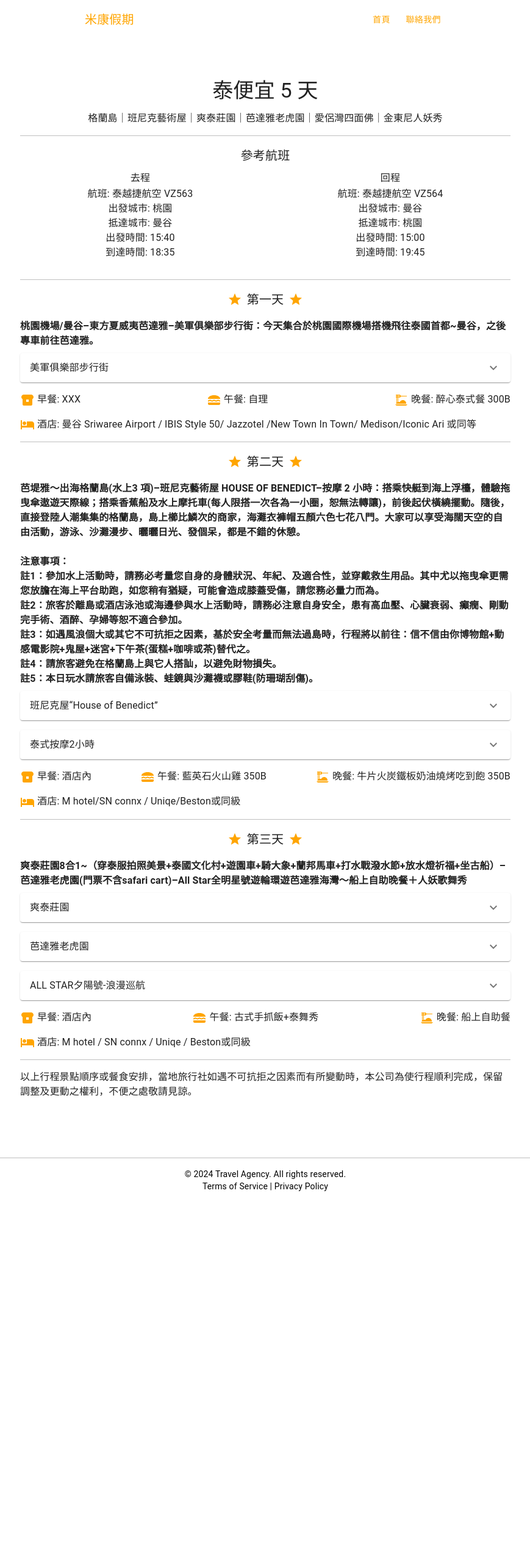
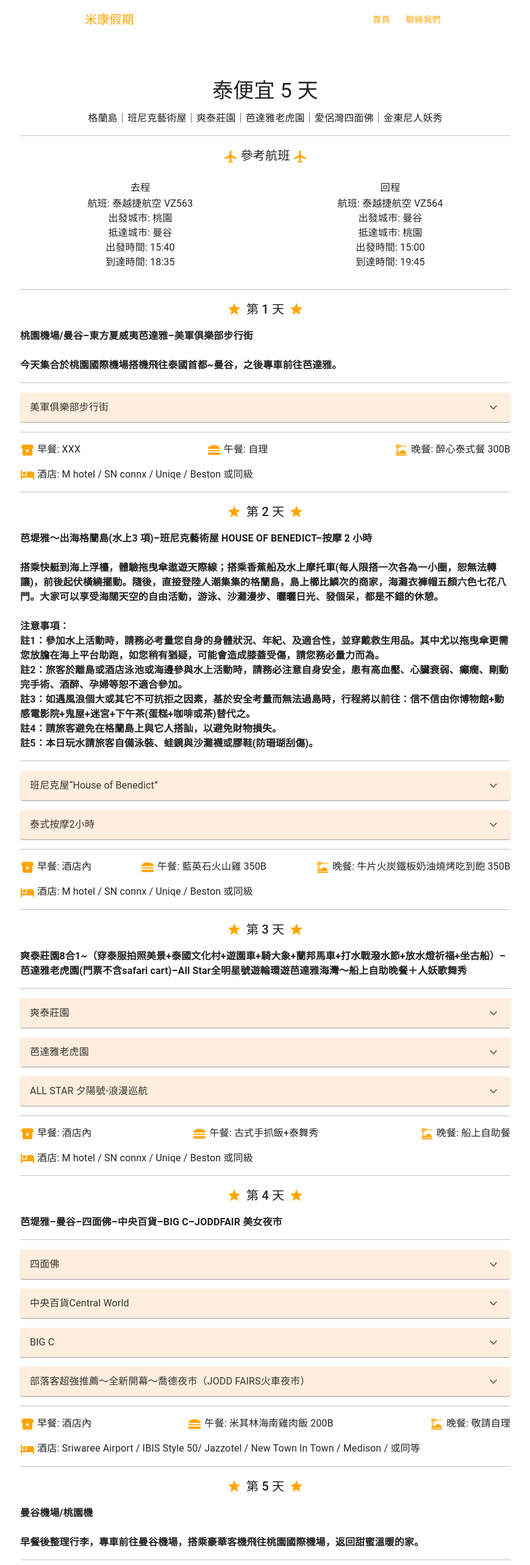
Before and after one commit to weihsuankang/travel-agency, a React (Create React App) app: page /trips/1 in a window 1280 px wide. Shown: the top 2566 px of the page at 61% size, without its empty margins (205-1074 px from the left). Before the commit the page ends 1972 px from the top, so only its background shows below. Built offline with nearby package versions, Linux system fonts and the light colour scheme.

Commit message:
change accordion color and finish trip1

```diff
--- a/src/data/trip1.json
+++ b/src/data/trip1.json
@@ -21,8 +21,8 @@
     ],
     "itinerary": [
       {
-        "day": "第一天",
-        "dayDescription": "桃園機場/曼谷–東方夏威夷芭達雅–美軍俱樂部步行街：今天集合於桃園國際機場搭機飛往泰國首都~曼谷，之後專車前往芭達雅。",
+        "day": "第 1 天",
+        "dayDescription": "桃園機場/曼谷–東方夏威夷芭達雅–美軍俱樂部步行街<br /><br />今天集合於桃園國際機場搭機飛往泰國首都~曼谷，之後專車前往芭達雅。",
         "attractions": [
             {
             "attractionTitle": "美軍俱樂部步行街",
@@ -31,11 +31,11 @@
           }
         ],
         "meals": { "breakfast": "XXX", "lunch": "自理", "dinner": "醉心泰式餐 300B" },
-        "hotel": "曼谷 Sriwaree Airport / IBIS Style 50/ Jazzotel /New Town In Town/ Medison/Iconic Ari 或同等"
+        "hotel": "M hotel / SN connx / Uniqe / Beston 或同級"
       },
       {
-        "day": "第二天",
-        "dayDescription": "芭堤雅～出海格蘭島(水上3 項)–班尼克藝術屋 HOUSE OF BENEDICT–按摩 2 小時：搭乘快艇到海上浮檯，體驗拖曳傘遨遊天際線；搭乘香蕉船及水上摩托車(每人限搭一次各為一小圈，恕無法轉讓)，前後起伏橫繞擺動。隨後，直接登陸人潮集集的格蘭島，島上櫛比鱗次的商家，海灘衣褲帽五顏六色七花八門。大家可以享受海闊天空的自由活動，游泳、沙灘漫步、曬曬日光、發個呆，都是不錯的休憩。<br /><br />注意事項：<br />註1：參加水上活動時，請務必考量您自身的身體狀況、年紀、及適合性，並穿戴救生用品。其中尤以拖曳傘更需您放膽在海上平台助跑，如您稍有猶疑，可能會造成膝蓋受傷，請您務必量力而為。<br />註2：旅客於離島或酒店泳池或海邊參與水上活動時，請務必注意自身安全，患有高血壓、心臟衰弱、癲癇、剛動完手術、酒醉、孕婦等恕不適合參加。<br />註3：如遇風浪個大或其它不可抗拒之因素，基於安全考量而無法過島時，行程將以前往：信不信由你博物館+動感電影院+鬼屋+迷宮+下午茶(蛋糕+咖啡或茶)替代之。<br />註4：請旅客避免在格蘭島上與它人搭訕，以避免財物損失。<br />註5：本日玩水請旅客自備泳裝、蛙鏡與沙灘襪或膠鞋(防珊瑚刮傷)。",
+        "day": "第 2 天",
+        "dayDescription": "芭堤雅～出海格蘭島(水上3 項)–班尼克藝術屋 HOUSE OF BENEDICT–按摩 2 小時<br /><br />搭乘快艇到海上浮檯，體驗拖曳傘遨遊天際線；搭乘香蕉船及水上摩托車(每人限搭一次各為一小圈，恕無法轉讓)，前後起伏橫繞擺動。隨後，直接登陸人潮集集的格蘭島，島上櫛比鱗次的商家，海灘衣褲帽五顏六色七花八門。大家可以享受海闊天空的自由活動，游泳、沙灘漫步、曬曬日光、發個呆，都是不錯的休憩。<br /><br />注意事項：<br />註1：參加水上活動時，請務必考量您自身的身體狀況、年紀、及適合性，並穿戴救生用品。其中尤以拖曳傘更需您放膽在海上平台助跑，如您稍有猶疑，可能會造成膝蓋受傷，請您務必量力而為。<br />註2：旅客於離島或酒店泳池或海邊參與水上活動時，請務必注意自身安全，患有高血壓、心臟衰弱、癲癇、剛動完手術、酒醉、孕婦等恕不適合參加。<br />註3：如遇風浪個大或其它不可抗拒之因素，基於安全考量而無法過島時，行程將以前往：信不信由你博物館+動感電影院+鬼屋+迷宮+下午茶(蛋糕+咖啡或茶)替代之。<br />註4：請旅客避免在格蘭島上與它人搭訕，以避免財物損失。<br />註5：本日玩水請旅客自備泳裝、蛙鏡與沙灘襪或膠鞋(防珊瑚刮傷)。",
         "attractions": [
           {
             "attractionTitle": "班尼克屋“House of Benedict”",
@@ -43,14 +43,14 @@
           },
           {
             "attractionTitle": "泰式按摩2小時",
-            "attractionDescription": "泰式按摩為泰國古代醫學文化之一，擁有四千多年歷史，源遠 流長。古代泰國皇族利用它作為強身健體和治療身體勞損方法之一。泰式古法按摩，利用手指、 手臂、膝部和雙腿等按摩穴位，並在肌肉和關節上按壓和伸展，令身體、精神和心靈回復平衡， 促進血液循環、呼吸系統、神經系統、消化系統運作正常和肌肉皮膚新陳代謝，讓您的精神和身 體保持最佳狀態。註:建議按摩師小費泰幣100元/人。註:16歲以下青幼兒為顧及骨骼發育的成長，恕無法體驗泰式指壓（亦無法以其他活動取代或要求退費），敬請見諒。"
+            "attractionDescription": "泰式按摩為泰國古代醫學文化之一，擁有四千多年歷史，源遠 流長。古代泰國皇族利用它作為強身健體和治療身體勞損方法之一。泰式古法按摩，利用手指、 手臂、膝部和雙腿等按摩穴位，並在肌肉和關節上按壓和伸展，令身體、精神和心靈回復平衡， 促進血液循環、呼吸系統、神經系統、消化系統運作正常和肌肉皮膚新陳代謝，讓您的精神和身 體保持最佳狀態。<br /><br />註:建議按摩師小費泰幣100元/人。<br /><br />註:16歲以下青幼兒為顧及骨骼發育的成長，恕無法體驗泰式指壓（亦無法以其他活動取代或要求退費），敬請見諒。"
           }
         ],
         "meals": { "breakfast": "酒店內", "lunch": "藍英石火山雞 350B", "dinner": "牛片火炭鐵板奶油燒烤吃到飽 350B" },
-        "hotel": "M hotel/SN connx / Uniqe/Beston或同級"
+        "hotel": "M hotel / SN connx / Uniqe / Beston 或同級"
       },
       {
-        "day": "第三天",
+        "day": "第 3 天",
         "dayDescription": "爽泰莊園8合1~（穿泰服拍照美景+泰國文化村+遊園車+騎大象+蘭邦馬車+打水戰潑水節+放水燈祈福+坐古船）–芭達雅老虎園(門票不含safari cart)–All Star全明星號遊輪環遊芭達雅海灣～船上自助晚餐＋人妖歌舞秀",
         "attractions": [
           {
@@ -62,12 +62,43 @@
             "attractionDescription": "位於芭達雅的 Tiger Park，號稱是亞洲目前最大的老虎園，裡面飼養了許多品種及各種大小老虎供遊客參觀。老虎園內有驚心動魄的猛虎捕食秀，也有可愛溫馴的小老虎可以讓你親手抱抱，如果你膽子夠大，還可以與大老虎來個完全零距離、百分百貼身的親密照喔～"
           },
           {
-            "attractionTitle": "ALL STAR夕陽號-浪漫巡航",
+            "attractionTitle": "ALL STAR 夕陽號-浪漫巡航",
             "attractionDescription": "All Star全明星號遊輪是2019年1月15號啟航於芭達雅海灣，其四大亮點是別的自助餐跟人妖秀所無法比擬：<br />1.海灣航行： 芭達雅All Star全明星號是目前為止唯一一搜擁有芭達雅海事局批準可在芭達雅灣航行的遊船；和東方公主號不同，它並不是停留在海中央，而是環遊整個芭提雅海灣，遊覽整個芭堤雅。全船一共有250個位置，共三層，第三層將會打造為芭堤雅網紅景點，提供給遊客拍照使用。<br />2.高端定位：芭達雅All Star全明星號直接停靠於碼頭，無需乘坐渡船即可上船，上船時有公主和服務員在船上迎接，讓每個人都感受到貴賓般的待遇，全明星號的定位就是高端，無論是裝修還是船內的配套設施無一不體現出這個特點，船上的一切用具都是針對這艘船所訂制的，一切都讓你感受到時這麽的獨一無二。<br />3.品質表演：芭達雅All Star全明星號船上參加表演的公主都是歷屆【Tiffany】選美的獲獎者，【Tiffany】小姐是泰國最著名的變性人選美大會，每年都在芭達雅舉行，都會吸引大批遊客。<br />4.可口美食： 芭達雅All Star全明星號上的美食也不會讓您失望，一邊享用美食，一邊觀賞美景，體驗不一樣的芭達雅。遊船上不僅提供豐富的美食，另有時令水果，啤酒，飲料供您選擇。"
           }
         ],
         "meals": { "breakfast": "酒店內", "lunch": "古式手抓飯+泰舞秀", "dinner": "船上自助餐" },
-        "hotel": "M hotel / SN connx / Uniqe / Beston或同級"
+        "hotel": "M hotel / SN connx / Uniqe / Beston 或同級"
+      },
+      {
+        "day": "第 4 天",
+        "dayDescription": "芭堤雅–曼谷–四面佛–中央百貨–BIG C–JODDFAIR 美女夜市",
+        "attractions": [
+          {
+            "attractionTitle": "四面佛",
+            "attractionDescription": "位於泰國曼谷君悅酒店旁的一座四面神神壇，地處伊拉旺(Erawan，又譯愛侶灣)的Ratchadamri路和Phloen Chit路交界，是泰國香火最鼎盛的膜拜據點之一，每日都有許多來自世界各地的信眾前往參拜或祈禱，而君悅酒店鄰近的大型商場Central World也是曼谷著名的旅遊觀光勝地。若是您要參拜四面佛，首先到一旁的櫃檯購買香柱與花環一份，從正面的佛像開始順時針拜，一面佛像拜完，再掛上一個小花環，依序拜完四個，而小蠟燭則是插在特別想祈求的那一面的香壇上(例如：背面的姻緣佛像)，這樣就完成囉！"
+          },
+          {
+            "attractionTitle": "中央百貨Central World",
+            "attractionDescription": "泰國曼谷最強大的購物商圈是Central World除了是東南亞最大型的Shopping Mall，周邊各種商場、酒店與特色店家錯綜林立，將 Central World轉變為現在曼谷的購物指標地區，也是曼谷購物區的精神指標！曼谷Central World設計新潮時尚，聘請美、德建築師創新使用長達300公尺長的「玻璃式帷幕」，讓整棟建築有如大型透明展示櫥窗，頗有藝術風格；入夜後打亮LED螢幕，更加顯眼閃亮。"
+          },
+          {
+            "attractionTitle": "BIG C",
+            "attractionDescription": "來到泰國曼谷，如果你想要一次購足所有零食、藥品及生活用品，一定要來Big C Supercenter，來這邊買齊所有東西，價格合理，種類齊全。"
+          },
+          {
+            "attractionTitle": "部落客超強推薦～全新開幕～喬德夜市（JODD FAIRS火車夜市）",
+            "attractionDescription": "因疫情吹熄燈號的曼谷拉差達火車夜市，近日改名喬德夜市，重新開業，許多昔日火車夜市的熱門攤位，例如火山排骨、水果姬…等也紛紛回歸。以往招牌彩虹帳篷換成了清新白色，JODDFAIRS市集多了一份文青感。儘管有一些攤位不復見，但也多了許多新攤商進駐。除此之外，為人熟知的火山排骨、水果姬也重新回歸。JODDFAIRS市集每天11:00至24:00營業，此次以新品牌回歸，也讓不少民眾和遊客感到驚喜！"
+          }
+        ],
+        "meals": { "breakfast": "酒店內", "lunch": "米其林海南雞肉飯 200B", "dinner": "敬請自理" },
+        "hotel": "Sriwaree Airport / IBIS Style 50/ Jazzotel / New Town In Town / Medison / 或同等"
+      },
+      {
+        "day": "第 5 天",
+        "dayDescription": "曼谷機場/桃園機<br /><br />早餐後整理行李，專車前往曼谷機場，搭乘豪華客機飛往桃園國際機場，返回甜蜜溫暖的家。",
+        "attractions":[],
+        "meals": { "breakfast": "酒店內", "lunch": "機上簡餐", "dinner": "XXX" },
+        "hotel": "溫暖的家"
       }
     ],
     "remark": "以上行程景點順序或餐食安排，當地旅行社如遇不可抗拒之因素而有所變動時，本公司為使行程順利完成，保留調整及更動之權利，不便之處敬請見諒。"
--- a/src/pages/TripDetail.js
+++ b/src/pages/TripDetail.js
@@ -8,6 +8,7 @@ import Grid from '@mui/material/Grid';
 import BreakfastDiningIcon from '@mui/icons-material/BreakfastDining';
 import LunchDiningIcon from '@mui/icons-material/LunchDining';
 import DinnerDiningIcon from '@mui/icons-material/DinnerDining';
+import LocalAirportIcon from '@mui/icons-material/LocalAirport';
 import Accordion from '@mui/material/Accordion';
 import AccordionSummary from '@mui/material/AccordionSummary';
 import AccordionDetails from '@mui/material/AccordionDetails';
@@ -42,7 +43,11 @@ const TripDetail = () => {
         <Typography variant="h4" gutterBottom align="center">{trip.travelTitle}</Typography>
         <Typography variant="body1" gutterBottom align="center">{trip.travelTitleDescription}</Typography>
         <Divider sx={{ my: 2, borderColor: 'rgba(0, 0, 0, 0.8)' }} />
-        <Typography variant="h6" gutterBottom align="center">參考航班</Typography>
+        <Box sx={{ display: 'flex', justifyContent: 'center', alignItems: 'center', mb: 2 }}>
+            <Typography variant="h6" gutterBottom align="center">
+                <LocalAirportIcon sx={{color: 'orange'}}/>  參考航班  <LocalAirportIcon sx={{color: 'orange'}}/>
+            </Typography>
+        </Box>
         <Grid container spacing={2} justifyContent="center">
           <Grid item xs={12} sm={6}>
             <Typography variant="subtitle1" align="center">去程</Typography>
@@ -77,10 +82,11 @@ const TripDetail = () => {
               <StarIcon sx={{ color: 'orange' }} />
             </Box>
             <Typography variant="body1" sx={{ mb: 1, fontWeight: 'bold' }} dangerouslySetInnerHTML={{ __html: day.dayDescription }} />
+            <Divider sx={{ my: 2, borderColor: 'rgba(0, 0, 0, 0.8)' }} />
             <Grid container spacing={2} sx={{ mb: 2 }}>
               {day.attractions.map((attraction, idx) => (
                 <Grid item xs={12} key={idx}>
-                  <Accordion>
+                  <Accordion sx={{ backgroundColor: '#FFEEDD', color: '#333'}}>
                     <AccordionSummary
                       expandIcon={<ExpandMoreIcon />}
                       aria-controls={`panel${idx}-content`}
@@ -95,6 +101,7 @@ const TripDetail = () => {
                 </Grid>
               ))}
             </Grid>
+            <Divider sx={{ my: 2, borderColor: 'rgba(0, 0, 0, 0.8)' }} />
             <Box sx={{ display: 'flex', justifyContent: 'space-between', mb: 2 }}>
               <Typography variant="body1"><BreakfastDiningIcon sx={{color: 'orange'}}/>  早餐: {day.meals.breakfast}</Typography>
               <Typography variant="body1"><LunchDiningIcon sx={{color: 'orange'}}/>  午餐: {day.meals.lunch}</Typography>
```
Also changed, not shown: src/data/attractionExample.json (added, +20 -0 lines).
